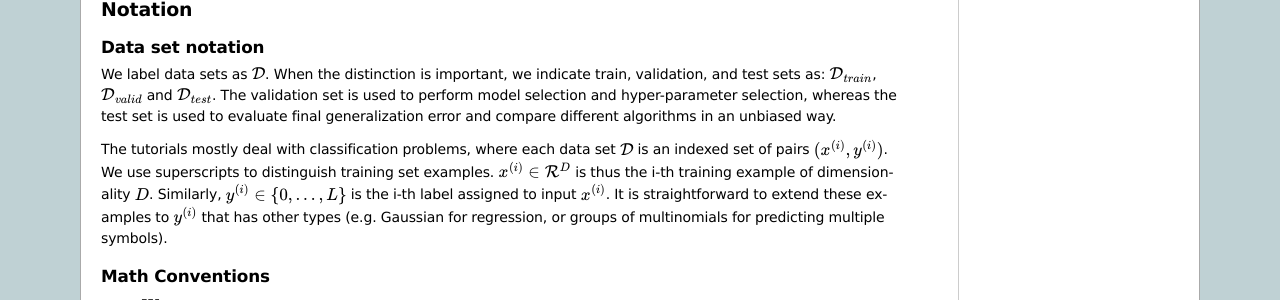
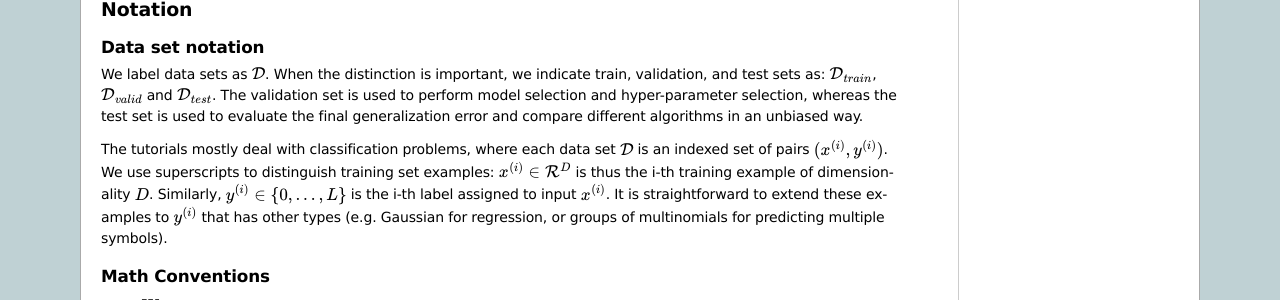
Before and after one commit to lisa-lab/DeepLearningTutorials, a Sphinx documentation site: the page built from doc/gettingstarted.txt, in a window 1280 px wide and 900 px high, scrolled down 687 px. Shown: the part 173-473 px from the top of the window. Built offline with Sphinx 7.4.7, drawn with Linux system fonts in a browser that asks for light colours; formulas are drawn with MathJax 3; pages that are not in the unit, such as notebooks, are missing from menus.

Commit message:
very minor

```diff
--- a/doc/gettingstarted.txt
+++ b/doc/gettingstarted.txt
@@ -76,12 +76,12 @@
 indicate train, validation, and test sets as: :math:`\mathcal{D}_{train}`,
 :math:`\mathcal{D}_{valid}` and :math:`\mathcal{D}_{test}`. The validation set
 is used to perform model selection and hyper-parameter selection, whereas
-the test set is used to evaluate final generalization error and
+the test set is used to evaluate the final generalization error and
 compare different algorithms in an unbiased way.
 
 The tutorials mostly deal with classification problems, where each data set
 :math:`\mathcal{D}` is an indexed set of pairs :math:`(x^{(i)},y^{(i)})`. We
-use superscripts to distinguish training set examples. :math:`x^{(i)} \in
+use superscripts to distinguish training set examples: :math:`x^{(i)} \in
 \mathcal{R}^D` is thus the i-th training example of dimensionality :math:`D`. Similarly,
 :math:`y^{(i)} \in \{0, ..., L\}` is the i-th label assigned to input
 :math:`x^{(i)}`. It is straightforward to extend these examples to
```
